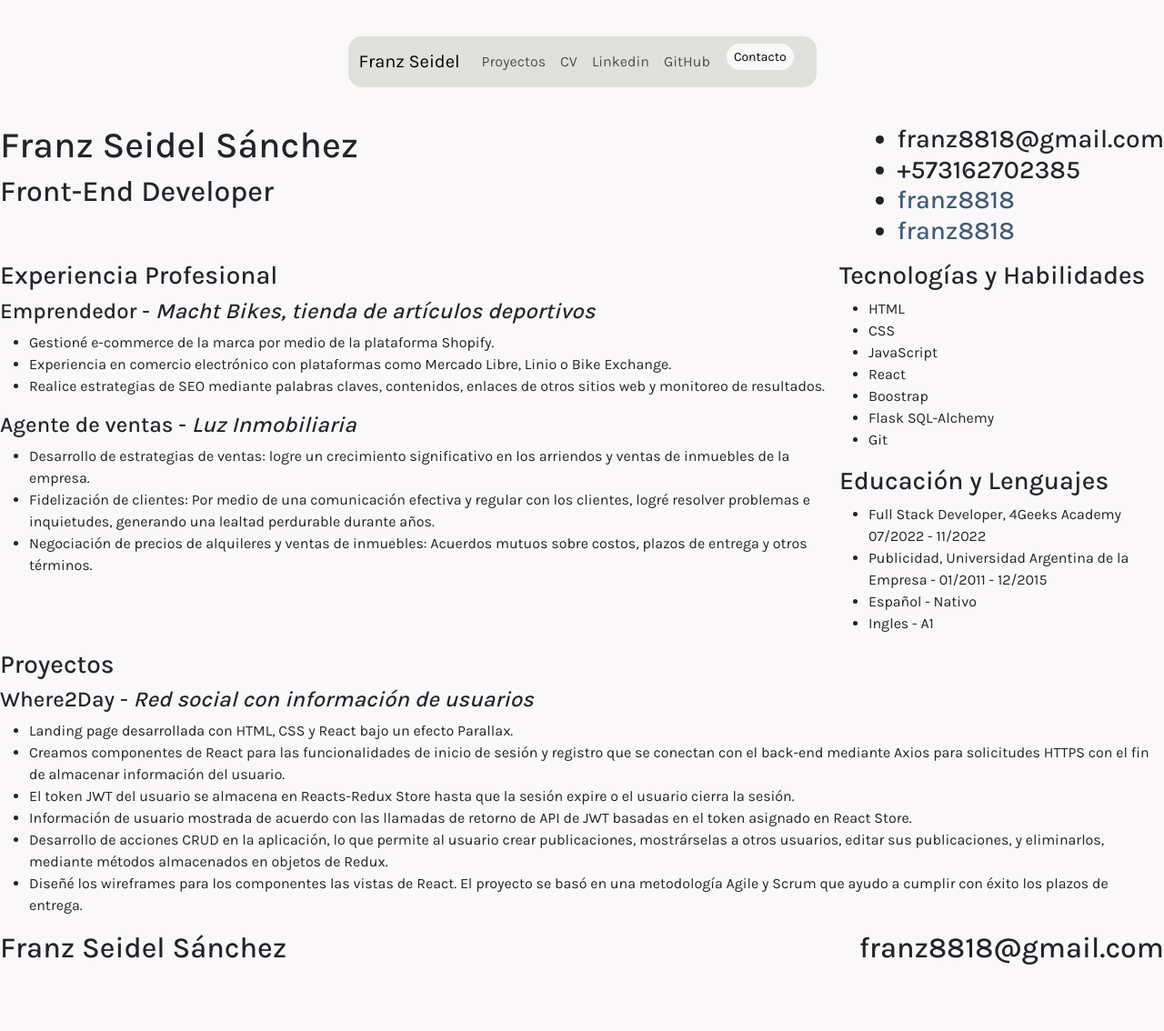
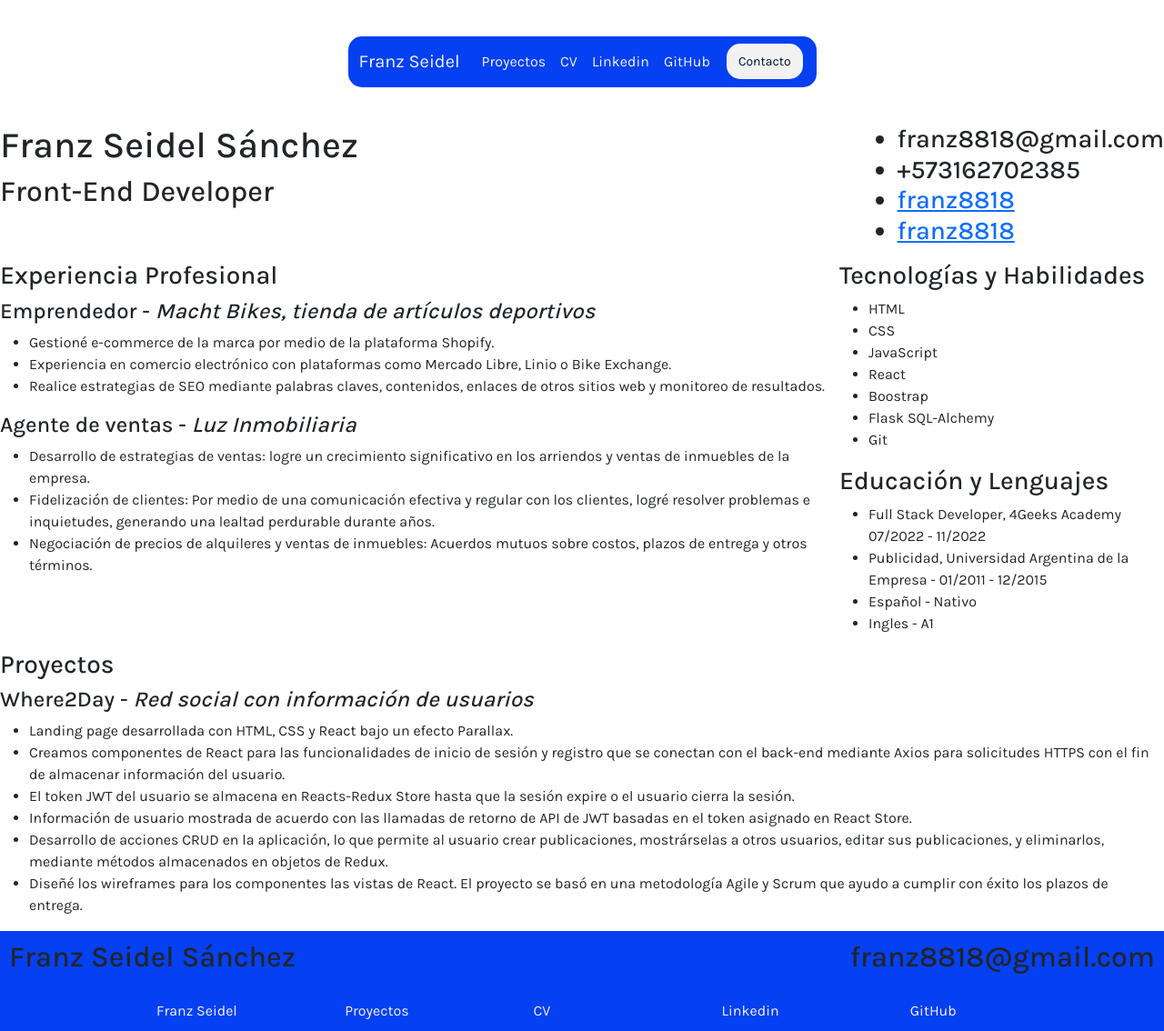
Before and after one commit to franz8818/Portfolio, a React (Vite) app: page /cv in a window 1280 px wide. Shown: the whole page at 91% size. Before the commit the page ends 1070 px from the top, so only its background shows below. Built offline with nearby package versions, Linux system fonts and the light colour scheme.

Commit message:
paleta de colores y contact

```diff
--- a/src/components/contact.jsx
+++ b/src/components/contact.jsx
@@ -1,14 +1,16 @@
-function contact() {
+function Contact() {
     return (
         <>
-            <div className="contact">
-                <h4>¿Necesitas un desarrollador web?</h4>
-                <h3>¡Trabajemos juntos!</h3>
-                <h6>franz8818@gmail.com</h6>
-                <h6>+57 316 270 2385</h6>
+            <div className="contact-container">
+                <div className="contact">
+                    <h4>¿Necesitas un desarrollador web?</h4>
+                    <h3>¡Trabajemos juntos! ⩺ </h3>
+                    <h6>franz8818@gmail.com</h6>
+                    <h6>+57 316 270 2385</h6>
+                </div>
             </div>
         </>
     )
 }
 
-export default contact
+export default Contact
--- /dev/null
+++ b/src/components/footer.jsx
@@ -0,0 +1,48 @@
+import React from 'react';
+import { Link } from 'react-router-dom';
+
+function Footer() {
+    return (
+        <section className="footer">
+            <div className="container">
+                <div className="row">
+                <div className="col">
+                <Link className="navbar-brand" to="/">Franz Seidel</Link>
+                </div>
+                    <div className="col">
+                        <a className="nav-link" aria-current="page" href="#">
+                            Proyectos
+                        </a>
+                    </div>
+                    <div className="col">
+                        <Link className="nav-link" to="/cv">
+                            CV
+                        </Link>
+                    </div>
+                    <div className="col">
+                        <a
+                            className="nav-link"
+                            href="https://www.linkedin.com/in/franz8818/"
+                            target="_blank"
+                            rel="noopener noreferrer"
+                        >
+                            Linkedin
+                        </a>
+                    </div>
+                    <div className="col">
+                        <a
+                            className="nav-link"
+                            href="https://github.com/franz8818"
+                            target="_blank"
+                            rel="noopener noreferrer"
+                        >
+                            GitHub
+                        </a>
+                    </div>
+                </div>
+            </div>
+        </section>
+    );
+}
+
+export default Footer;
--- a/src/components/navbar.jsx
+++ b/src/components/navbar.jsx
@@ -31,7 +31,7 @@
             <a className="nav-link" href="https://github.com/franz8818"target="_blank" rel="noopener noreferrer">GitHub</a>
           </li>
           <li className="nav-item">
-          <button type="button" className="contact btn btn-light btn-sm" onClick={handleContactClick}>Contacto</button>
+          <button type="button" className="contact-btn btn btn-light btn-sm" onClick={handleContactClick}>Contacto</button>
           </li>
         </ul>
       </div>
--- a/src/components/proyects.jsx
+++ b/src/components/proyects.jsx
@@ -1,4 +1,4 @@
-function proyects() {
+function Proyects() {
   return (
     <>
       <section className="proyects">
@@ -39,4 +39,4 @@ function proyects() {
   )
 }
 
-export default proyects
+export default Proyects
--- a/src/main.jsx
+++ b/src/main.jsx
@@ -7,6 +7,7 @@ import Techs from './components/techs.jsx';
 import Proyects from './components/proyects.jsx';
 import Cv from './components/cv.jsx';
 import Contact from './components/contact.jsx';
+import Footer from './components/footer.jsx';
 import './styles/styles.css';
 import './styles/media.css';
 import './styles/common.css';
@@ -22,10 +23,11 @@ ReactDOM.createRoot(document.getElementById('root')).render(
             <App />
             <Proyects />
             <Techs />
-           <Contact />
+            <Contact />
           </div>} />
           <Route path="/cv" element={<Cv />} />
         </Routes>
+        <Footer />
       </>
     </Router>
   </React.StrictMode>,
--- a/src/styles/colors.css
+++ b/src/styles/colors.css
@@ -1,8 +1,9 @@
 /* -----PALETA DE COLORES--------------------------------------------------------------------------------------------------- */
 
 :root{
-    --color-primary: #415A77;
-    --color-secondary: #faf8f8;
-    --color-extra: #dc143c;
-    --color-shadow: #777b81;
+    --white-: #F2F2F2;
+    --black-: #030F26;
+    --blue-: #0540F2;
+    --shadow-: #777b81;
+    --light-: #5E9FF2;
 }
--- a/src/styles/common.css
+++ b/src/styles/common.css
@@ -5,7 +5,6 @@
 }
 
 html, body {
-  background-color: var(--color-secondary); /* Color de fondo general */
   margin: 0;
   padding: 0;
   /* Evita que el navegador los ponga por defecto */
@@ -16,12 +15,12 @@ html, body {
   overflow-x: hidden; /* Elimina la scroll horizontal */
 }
 
-a {
-  color: var(--color-primary); /* Color de los enlaces */
-  text-decoration: none; /* Elimina la linea tipica de los enlaces */
+/*  a {
+  color: yellow;  Color de los enlaces
+  text-decoration: none;  Elimina la linea tipica de los enlaces
+} */
+
+  a:hover {
+  /* color: yellow;  Color cuando se para el mouse  */
+  text-decoration: underline;  /* Aparece la linea tipica de los enlaces */
 }
-
-a:hover {
-  color: var(--color-extra); /* Color cuando se para el mouse */
-  text-decoration: underline; /* Aparece la linea tipica de los enlaces */
-}
--- a/src/styles/media.css
+++ b/src/styles/media.css
@@ -75,6 +75,7 @@
         margin-bottom: 0;
     }
 
+
     /* ------------------------------ HERO PRINCIPAL -------------------------------- */
 
     .hero {
--- a/src/styles/styles.css
+++ b/src/styles/styles.css
@@ -19,17 +19,25 @@
 .navbar {
   max-width: 515px; /* Ancho maximo */
   margin: 40px auto; /* Margen de arriba-abajo & margen al centro */
-  background-color: #e0e1dd; /* Fondo del nav */
+  background-color: var(--blue-); /* Fondo del nav */
   border-radius: 15px; /* Borde circular */
   font-family: 'Karla', sans-serif; /* Tipografía */
   font-size: 1.0em; /* Tamaño tipografía */
 }
 
+.navbar-brand  {
+  color:var(--white-);
+}
+
+.navbar-nav .nav-link {
+  color: var(--white-); /* Cambia el color del texto a blanco (#F2F2F2) */
+}
+
 /* BOTON DE CONTACTO */
-.contact {
-  color: #E0E1DD; /* Color tipografía */
-  background-color: #415A77; /* Fondo del boton */
-  border: 5px solid #415A77; /* Borde solido*/
+.contact-btn {
+  color: var(--black-); /* Color tipografía */
+  background-color: var(--white-); /* Fondo del boton */
+  border: 5px solid var(--white-); /* Borde solido*/
   border-radius: 15px; /* Borde circular */
   margin-left: 10px; /* Derecha a Izquierda */
 }
@@ -37,12 +45,12 @@
 /* -----HERO--------------------------------------------------------------------------------------------------- */
 
 .hero {
-  margin: 80px 50px;
+  margin: 100px 50px;
 }
 
 
 .hero-principal h3 {
-  color: var( --color-shadow);
+  color: var(--shadow-);
   font-weight: 700;
   text-align: left;
 }
@@ -51,10 +59,11 @@
 font-weight: 700;
 font-size: 3.8em; /* Tamaño tipografía */
 text-align: left;
+color: var(--black-);
 }
 
 .hero-principal p{
-  color: var( --color-shadow);
+  color: var(--shadow-);
   font-weight: 500;
   font-size: 1.8em; /* Tamaño tipografía */
   text-align: left;
@@ -69,16 +78,16 @@ text-align: left;
 /* ------PROYECTS------------------------------------------------------------------------------------------------------------ */
 
 .proyects {
-  padding: 40px;
-  margin: auto;
+  padding: 20px;
+  margin: 140px 10px 140px 10px;
 }
 
 .card {
-  background-color: var(--color-primary);
-  color: var(--color-secondary);
-  border: 1.4px solid #1B263B;
+  background-color: var(--white-);
+  color: var(--black-);
+  border: 1.3px solid;
   border-radius: 20px;
-  /* Para que las tarjetas ocupen el ancho completo en dispositivos pequeños */
+  font-size: 1.3em;
 }
 
 .img-proyects{
@@ -93,7 +102,7 @@ text-align: left;
 }
 
 .tech-icons img {
-    max-width: 70%; /* Establece el ancho máximo al 100% del contenedor */
+    max-width: 60%; /* Establece el ancho máximo al 100% del contenedor */
     height: auto; /* Mantiene la proporción original de la imagen */
 }
 
@@ -101,17 +110,57 @@ text-align: left;
   margin: 10px;
   padding: 10px;
   width: auto;
-  /* border: 2px solid var(--color-shadow);
-  border-radius: 15px; */
-  /* background-color: white;  Agrega un fondo blanco */
+  padding: 5%;
+}
+
+
+/* -----CONTACT--------------------------------------------------------------------------------------------------- */
+
+.contact-container {
+  display: flex;
+  align-items: center;
+  justify-content: center;
+  margin: 160px;
 }
 
 .contact {
-  background-color: var(--color-secondary);
   border: none;
-  color: black;
 }
 
 .contact h4 {
-  color: var(--color-shadow);
+  color: var(--shadow-);
+  font-size: 2em;
 }
+
+.contact h3 {
+  font-size: 3.5em;
+  font-weight: 800;
+  color: var(--black-);
+}
+
+.contact h6 {
+  font-size: 1.3em;
+  font-weight: 800;
+  color: var(--black-);
+}
+
+/* -----FOOTER--------------------------------------------------------------------------------------------------- */
+
+.footer {
+  background-color: var(--blue-);
+  padding: 10px; /* Ajusta el relleno según tus necesidades */
+  color: var(white); /* Ajusta el color del texto según tus necesidades */
+}
+
+.footer .row {
+  margin-left: 80px;
+  margin-right: 60px;
+}
+
+.footer .col {
+  padding: 0 40px;
+}
+
+.footer .nav-link{
+  color: var(--white-); /* Ajusta el color del texto según tus necesidades */
+}
```
Also changed, not shown: 1 other file (tests, documents, lock files or other folders).
